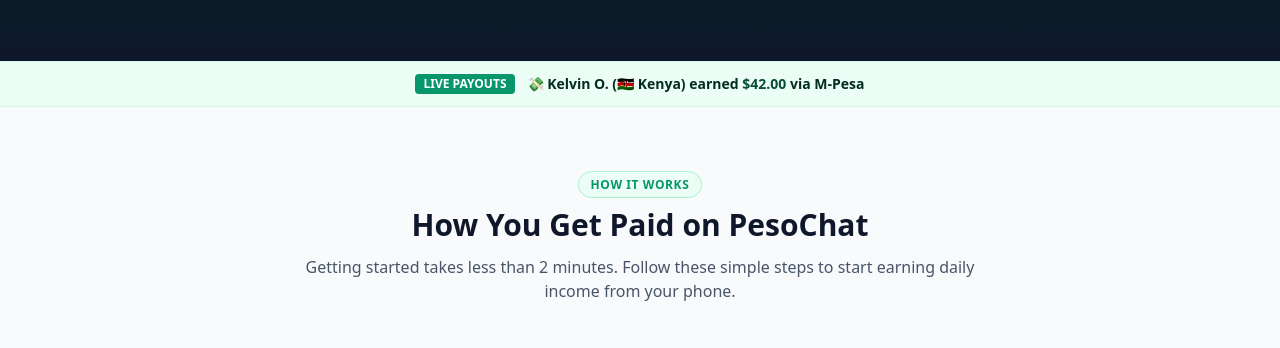
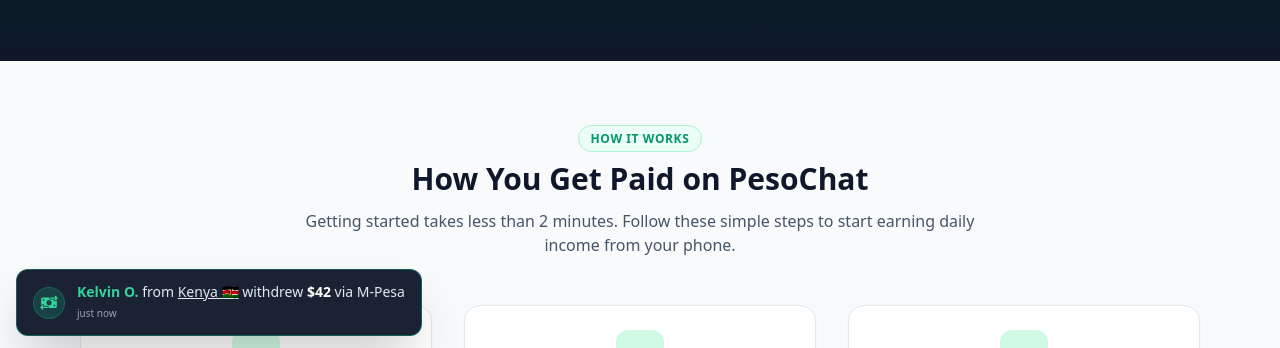
Before and after one commit to coachrashlee2-ctrl/pesochat-site, a plain HTML site: page index.html in a window 1280 px wide. Shown: the part 448-796 px from the top of the page. Drawn offline with nearby package versions, Linux system fonts and the light colour scheme.

Commit message:
Update index.html

```diff
--- a/index.html
+++ b/index.html
@@ -9,18 +9,18 @@
     <!-- FontAwesome for Icons -->
     <link rel="stylesheet" href="https://cdnjs.cloudflare.com/ajax/libs/font-awesome/6.4.0/css/all.min.css">
     <style>
-        @keyframes fadeInOut {
-            0% { opacity: 0; transform: translateY(5px); }
+        @keyframes slideUpFade {
+            0% { opacity: 0; transform: translateY(10px); }
             15% { opacity: 1; transform: translateY(0); }
             85% { opacity: 1; transform: translateY(0); }
-            100% { opacity: 0; transform: translateY(-5px); }
+            100% { opacity: 0; transform: translateY(-10px); }
         }
-        .payout-fade {
-            animation: fadeInOut 3s ease-in-out infinite;
+        .floating-payout {
+            animation: slideUpFade 4s ease-in-out infinite;
         }
     </style>
 </head>
-<body class="bg-slate-50 text-slate-800 font-sans antialiased">
+<body class="bg-slate-50 text-slate-800 font-sans antialiased pb-20">
 
     <!-- Top Banner / Header -->
     <header class="bg-white border-b border-slate-200 sticky top-0 z-50">
@@ -63,16 +63,6 @@
             </div>
         </div>
     </section>
-
-    <!-- Live Payout Ticker -->
-    <div class="bg-emerald-50 border-y border-emerald-100 py-3 px-4 text-center overflow-hidden">
-        <div class="max-w-6xl mx-auto flex items-center justify-center text-xs sm:text-sm font-medium text-emerald-800">
-            <span class="bg-emerald-600 text-white px-2 py-0.5 rounded text-xs font-bold uppercase mr-3 shrink-0">Live Payouts</span>
-            <div id="payout-ticker" class="payout-fade font-semibold text-emerald-950">
-                💸 Kelvin O. (🇰🇪 Kenya) earned <strong class="text-emerald-900">$42.00</strong> via M-Pesa
-            </div>
-        </div>
-    </div>
 
     <!-- About PesoChat / How It Works Section -->
     <section class="max-w-6xl mx-auto px-4 py-16 border-b border-slate-200">
@@ -340,5 +330,45 @@
         </div>
     </footer>
 
+    <!-- Floating Bottom Payout Ticker -->
+    <div class="fixed bottom-4 left-4 z-50 pointer-events-none">
+        <div id="floating-ticker-card" class="floating-payout bg-slate-900/95 text-white border border-emerald-500/40 px-4 py-3 rounded-xl shadow-2xl backdrop-blur-md flex items-center space-x-3 text-xs sm:text-sm">
+            <div class="w-8 h-8 rounded-full bg-emerald-500/20 text-emerald-400 flex items-center justify-center shrink-0 border border-emerald-500/30">
+                <i class="fa-solid fa-money-bill-transfer"></i>
+            </div>
+            <div>
+                <p id="ticker-text" class="font-medium text-slate-200">
+                    <strong class="text-emerald-400">Kofi</strong> from <span class="underline">Ghana</span> withdrew <strong class="text-white">$120</strong> via MTN MoMo
+                </p>
+                <span class="text-[10px] text-slate-400" id="ticker-time">2 seconds ago</span>
+            </div>
+        </div>
+    </div>
+
+    <!-- Script to cycle different country payouts -->
+    <script>
+        const payouts = [
+            { name: "Kofi", country: "Ghana", flag: "🇬🇭", amount: "$120", method: "MTN MoMo", time: "2 seconds ago" },
+            { name: "Kelvin O.", country: "Kenya", flag: "🇰🇪", amount: "$42", method: "M-Pesa", time: "just now" },
+            { name: "Chinedu", country: "Nigeria", flag: "🇳🇬", amount: "$85", method: "Bank Transfer", time: "4 seconds ago" },
+            { name: "Amina", country: "Tanzania", flag: "🇹🇿", amount: "$60", method: "Airtel Money", time: "1 second ago" },
+            { name: "Blessing", country: "Nigeria", flag: "🇳🇬", amount: "$150", method: "OPay", time: "3 seconds ago" },
+            { name: "Brian K.", country: "Kenya", flag: "🇰🇪", amount: "$30", method: "M-Pesa", time: "5 seconds ago" },
+            { name: "Akosua", country: "Ghana", flag: "🇬🇭", amount: "$95", method: "Vodafone Cash", time: "just now" },
+            { name: "David M.", country: "Uganda", flag: "🇺🇬", amount: "$70", method: "MTN MoMo", time: "3 seconds ago" }
+        ];
+
+        let index = 0;
+        const tickerText = document.getElementById('ticker-text');
+        const tickerTime = document.getElementById('ticker-time');
+
+        setInterval(() => {
+            index = (index + 1) % payouts.length;
+            const p = payouts[index];
+            tickerText.innerHTML = `<strong class="text-emerald-400">${p.name}</strong> from <span class="underline">${p.country} ${p.flag}</span> withdrew <strong class="text-white">${p.amount}</strong> via ${p.method}`;
+            tickerTime.innerText = p.time;
+        }, 3500);
+    </script>
+
 </body>
 </html>
```
